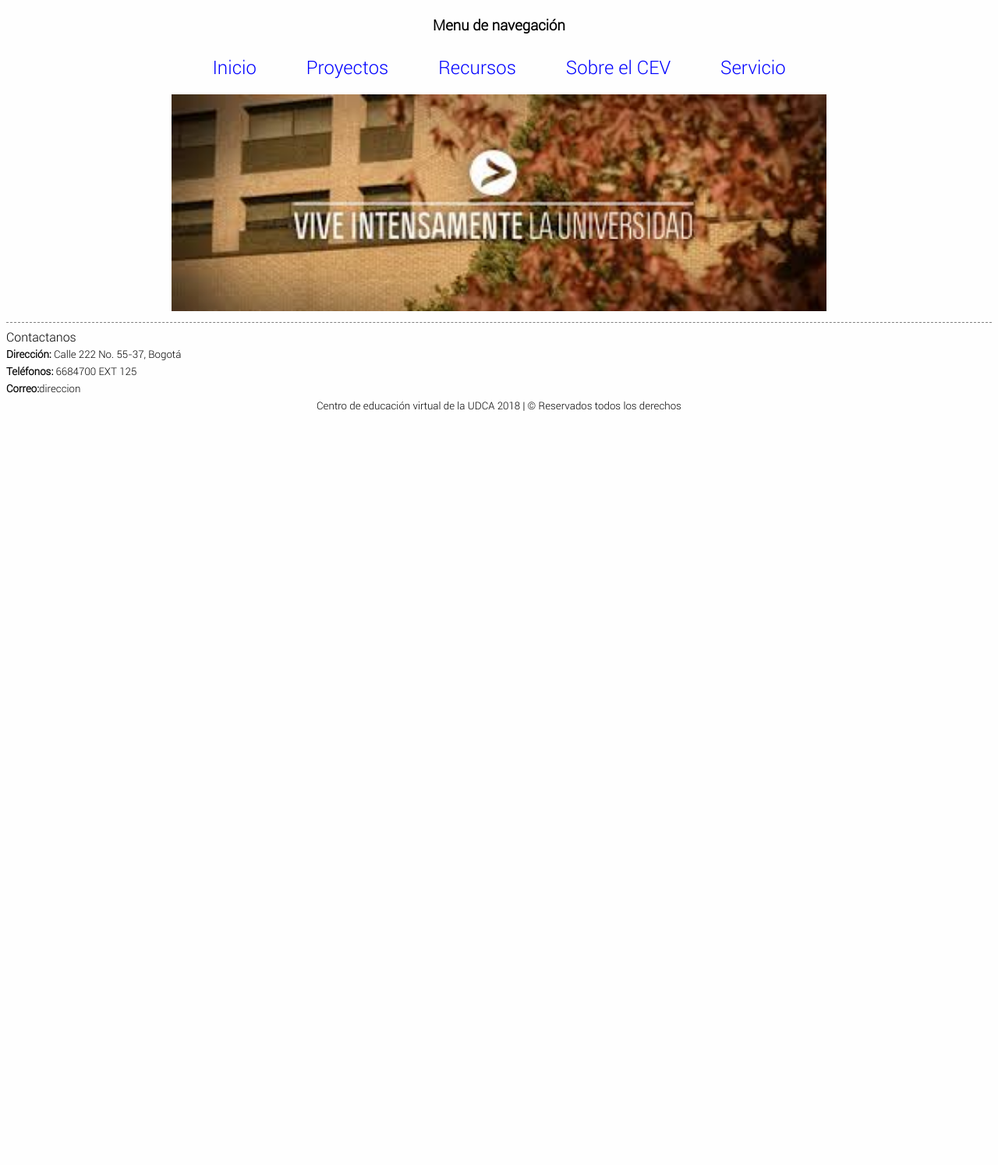
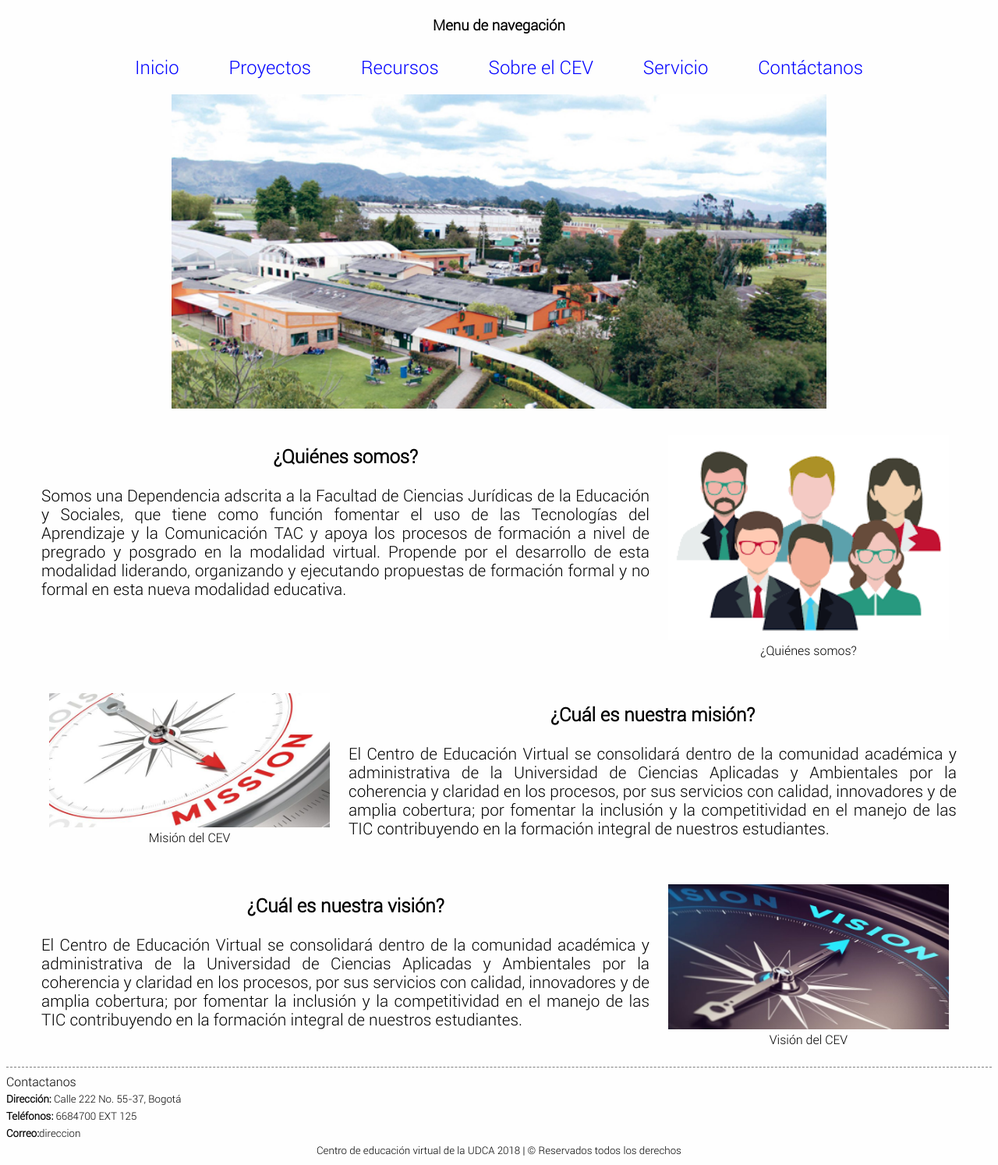
Before and after one commit to jriospen7152/CEVUDCA, a PHP site: page /sobrecev.html in a window 1280 px wide. Shown: the part 59-1553 px from the top of the page at 78% size. Before the commit the page ends 586 px from the top, so only its background shows below. Run offline with PHP 8.4, Linux system fonts and the light colour scheme.

Commit message:
-Esqueleto inicial pagina we

```diff
--- a/CSS/estilo.css
+++ b/CSS/estilo.css
@@ -70,6 +70,19 @@ Released under the MIT license: http://jsbin.mit-license.org
 	footer #copyright{
 		text-align: center;
 	}
+
+	.lista_no_decorada{
+		list-style-type: none;
+	}
+
+	.letra_2em{font-size: 2em;}
+	.letra_15em{font-size: 1.5em;}
+	.letra_13em{font-size: 1.3em;}
+	.letra_11em{font-size: 1.1em;}
+	.letra_08em{font-size: 0.8em;}
+	.alinear_izquierda{text-align: left;}
+	.alinear_centro{text-align: center;}
+	.alinear_justificar{text-align: justify;}
 /* FINAL ESTILO DEFECTO PÁGINA PRINCIPAL*/
 
 
@@ -96,7 +109,6 @@ Released under the MIT license: http://jsbin.mit-license.org
 		display: inline-block;
 		width: 45%;
 		height: auto;
-		border: 1px solid gray;
 		padding: 5px;
 	}
 	.cuerpo_cuadrilla{
@@ -106,9 +118,9 @@ Released under the MIT license: http://jsbin.mit-license.org
 		text-align: left;
 	}
 	.redes_sociales_imagen{
-		width: 30px;
-		height: 30px;
-		margin-top: 5px;
+		width: 35px;
+		height: 35px;
+		margin-top: 35px;
 	}
 	.cuerpo_cuadrilla_redes_sociales{
 		text-align: center;
@@ -130,15 +142,18 @@ Released under the MIT license: http://jsbin.mit-license.org
 		list-style-type:none;
 	}
 	.parte_cuadrilla ul li{
+		margin: 20px;
+	}
+	#lista_cursos_pregrado li, #lista_cursos_posgrado li{
 		margin: 30px;
 	}
-	.lista_cursos_pregrado{
+	#lista_cursos_pregrado li a{
 		padding: 10px;
 		line-height: 10px;
 		background-color: #afc8b3;
 		border-radius: 6px;
 	}
-	.lista_cursos_posgrado{
+	#lista_cursos_posgrado li a{
 		padding: 10px;
 		line-height: 10px;
 		background-color: #b0b5c9;
@@ -171,3 +186,69 @@ Released under the MIT license: http://jsbin.mit-license.org
 		margin:auto;
 	}
 /* FINAL ESTILO DEFECTO PÁGINA PROYECTOS*/
+
+/* INICIO ESTILO DEFECTO PÁGINA SOBRECEV*/
+	.seccion_sobrecev{
+		width: 100%;
+		height: auto;
+		min-height: 200px;
+		margin-top: 15px;
+	}
+	.seccion_sobrecev div{
+		width: 65%;
+		display: inline-block;
+		margin:0px;
+		padding:5px;
+		min-height: 200px;
+		vertical-align: top;
+	}
+	.seccion_sobrecev figure{
+		padding:15px;
+		margin:0px;
+		width: 30%;
+		display: inline-block;
+		min-height: 200px;
+		vertical-align: top;
+	}
+	.seccion_sobrecev figure img{
+		width: 100%;
+	}
+/* FINAL ESTILO DEFECTO PÁGINA SOBRECEV*/
+
+/* INICIO ESTILO DEFECTO PÁGINA CONTACTANOS*/
+	.seccion_contactanos{
+		width: 100%;
+		height: auto;
+		min-height: 200px;
+		margin-top: 15px;
+	}
+	.seccion_contactanos div{
+		width: 65%;
+		display: inline-block;
+		margin:0px;
+		padding:5px;
+		min-height: 200px;
+		vertical-align: top;
+		text-align: left;
+	}
+	.seccion_contactanos div input{
+		padding: 6px;
+	}
+	.seccion_contactanos div input[type=submit]{
+		padding: 16px;
+		background-color: #024288;
+		border-radius: 5px;
+		color: white;
+	}
+	.seccion_contactanos figure{
+		padding:15px;
+		margin:0px;
+		width: 30%;
+		display: inline-block;
+		min-height: 200px;
+		vertical-align: top;
+	}
+	.seccion_contactanos figure img{
+		width: 100%;
+	}
+/* FINAL ESTILO DEFECTO PÁGINA CONTACTANOS*/
--- a/sobrecev.html
+++ b/sobrecev.html
@@ -3,7 +3,7 @@
 <head>
     <meta charset="utf-8">
     <meta http-equiv="X-UA-Compatible" content="IE=edge">
-    <title>Centro de educación virtual de la UDCA</title>
+    <title>SOBRE EL CEV | Centro de educación virtual de la UDCA</title>
     <link rel="stylesheet" href="CSS/estilo.css">
 </head>
 <body>
@@ -18,16 +18,48 @@
                 <a class="botones_nav" href="recursos.html">Recursos</a>
                 <a class="botones_nav" href="sobrecev.html">Sobre el CEV</a>
                 <a class="botones_nav" href="servicio.html">Servicio</a>
+                <a class="botones_nav" href="contactanos.html">Contáctanos</a>
         </nav>
     </section>
     <div id="contenedor">
         <section id="cuerpo">
             <div id="slider">
-                <img src="IMAGES/inicio.jpeg" alt="imagen de inicio">
+                <img src="IMAGES/sobrecev.jpg" alt="imagen de inicio">
             </div>
-            <article id="resto">
+            <section id="individual">
+                <article class="seccion_sobrecev">
+                    <div>
+                        <h3 class="letra_15em">¿Quiénes somos?</h3>
+                        <p class="alinear_justificar letra_13em">Somos una Dependencia adscrita a la Facultad de Ciencias Jurídicas de la Educación y Sociales, que tiene como función fomentar el uso de las Tecnologías del Aprendizaje y la Comunicación TAC y apoya los procesos de formación a nivel de pregrado y posgrado en la modalidad virtual. Propende por el desarrollo de esta modalidad liderando, organizando y ejecutando propuestas de formación formal y no formal en esta nueva modalidad educativa. </p>
+                    </div>
+                    <figure>
+                        <img src="IMAGES/quienessobrecev.png" alt="Imagen de funciones del CEV">
+                        <figcaption>¿Quiénes somos?</figcaption>
+                    </figure>
+                </article>
 
-            </article>
+                <article class="seccion_sobrecev">
+                    <figure>
+                        <img src="IMAGES/misionsobrecev.jpg" alt="Imagen de mision del CEV">
+                        <figcaption>Misión del CEV</figcaption>
+                    </figure>
+                    <div>
+                        <h3 class="letra_15em">¿Cuál es nuestra misión?</h3>
+                        <p class="alinear_justificar letra_13em">El Centro de Educación Virtual se consolidará dentro de la comunidad académica y administrativa de la Universidad de Ciencias Aplicadas y Ambientales por la coherencia y claridad en los procesos, por sus servicios con calidad, innovadores y de amplia cobertura; por fomentar la inclusión y la competitividad en el manejo de las TIC contribuyendo en la formación integral de nuestros estudiantes.</p>
+                    </div>
+                </article>
+
+                <article class="seccion_sobrecev">
+                    <div>
+                        <h3 class="letra_15em">¿Cuál es nuestra visión?</h3>
+                        <p class="alinear_justificar letra_13em">El Centro de Educación Virtual se consolidará dentro de la comunidad académica y administrativa de la Universidad de Ciencias Aplicadas y Ambientales por la coherencia y claridad en los procesos, por sus servicios con calidad, innovadores y de amplia cobertura; por fomentar la inclusión y la competitividad en el manejo de las TIC contribuyendo en la formación integral de nuestros estudiantes.</p>
+                    </div>
+                    <figure>
+                        <img src="IMAGES/visionsobrecev.jpg" alt="Imagen de vision del CEV">
+                        <figcaption>Visión del CEV</figcaption>
+                    </figure>
+                </article>
+            </section>
         </section>
     </div>
     <footer>
```
Also changed, not shown: contactanos.html (added, +98 -0 lines), index.html (+9 -8 lines), proyectos.html (+17 -16 lines), recursos.html (+19 -5 lines), servicio.html (+22 -3 lines), IMAGES/contactanos.jpg (added), IMAGES/funcionessobrecev.jpeg (added), IMAGES/misionsobrecev.jpg (added), IMAGES/quienessobrecev.png (added), IMAGES/recursos.jpg (added), IMAGES/sobrecev.jpg (added), IMAGES/visionsobrecev.jpg (added).
